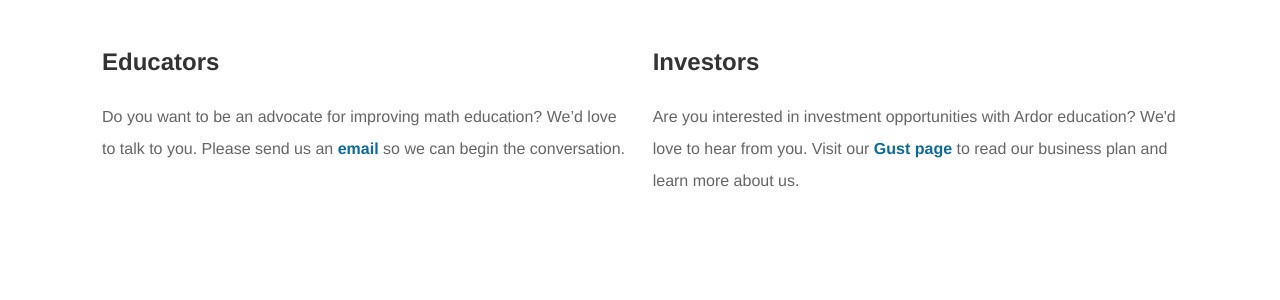
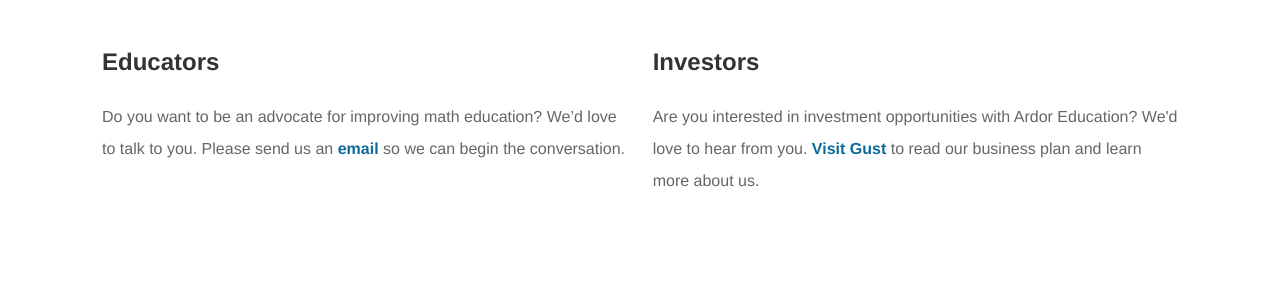
Before and after one commit to ardor-education/ardor-education.github.io, a Jekyll site: the page built from z_contact.md, in a window 1280 px wide and 900 px high. Shown: the part 195-495 px from the top of the window. Built offline with Jekyll 4.4.1, drawn with Linux system fonts in a browser that asks for light colours; some web fonts are replaced; comment, search, counter and statistics services are not loaded.

Commit message:
fix typos

```diff
--- a/_config.yml
+++ b/_config.yml
@@ -22,8 +22,8 @@
   support: >
     We are sorry you are having trouble with Ardor Math. Please let us know how we can help you.
   investors: >
-    Are you interested in investment opportunities with Ardor education? We'd love to hear from you. Visit our
-    <a href="https://gust.com/companies/ardor-education-inc">Gust page</a>
+    Are you interested in investment opportunities with Ardor Education? We'd love to hear from you.
+    <a href="https://gust.com/companies/ardor-education-inc">Visit Gust</a>
     to read our business plan and learn more about us.
 
 team:
--- a/_layouts/home.html
+++ b/_layouts/home.html
@@ -31,7 +31,7 @@
                         <img class="app-store-badge" src="./../assets/images/logo/play-store-badge.png">
                     </a>
                     <p>
-                        <a href="https://support.google.com/chromebook/answer/7021273?hl=en">Andriod for Chromebooks</a>
+                        <a href="https://support.google.com/chromebook/answer/7021273?hl=en">Android for Chromebooks</a>
                     </p>
                 </div>
                 <p>
```
